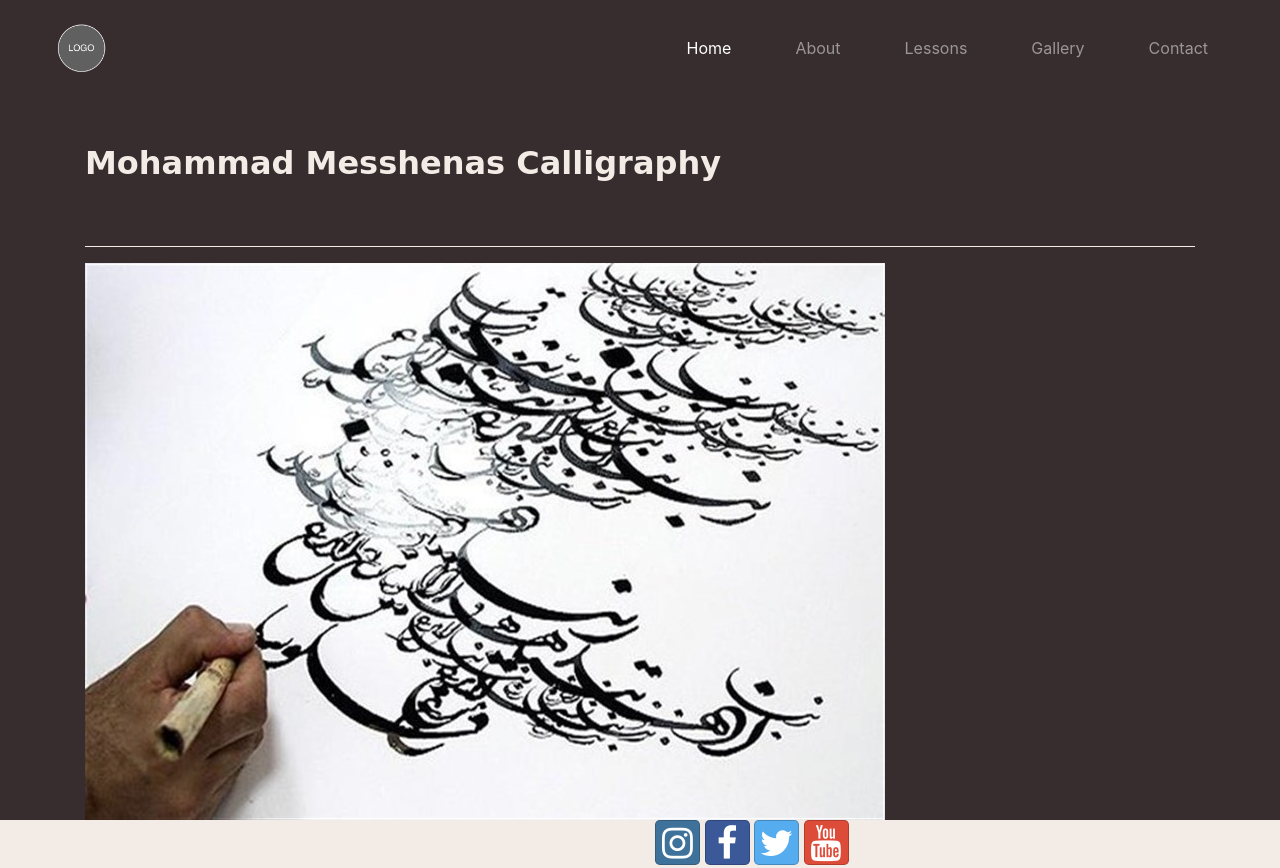
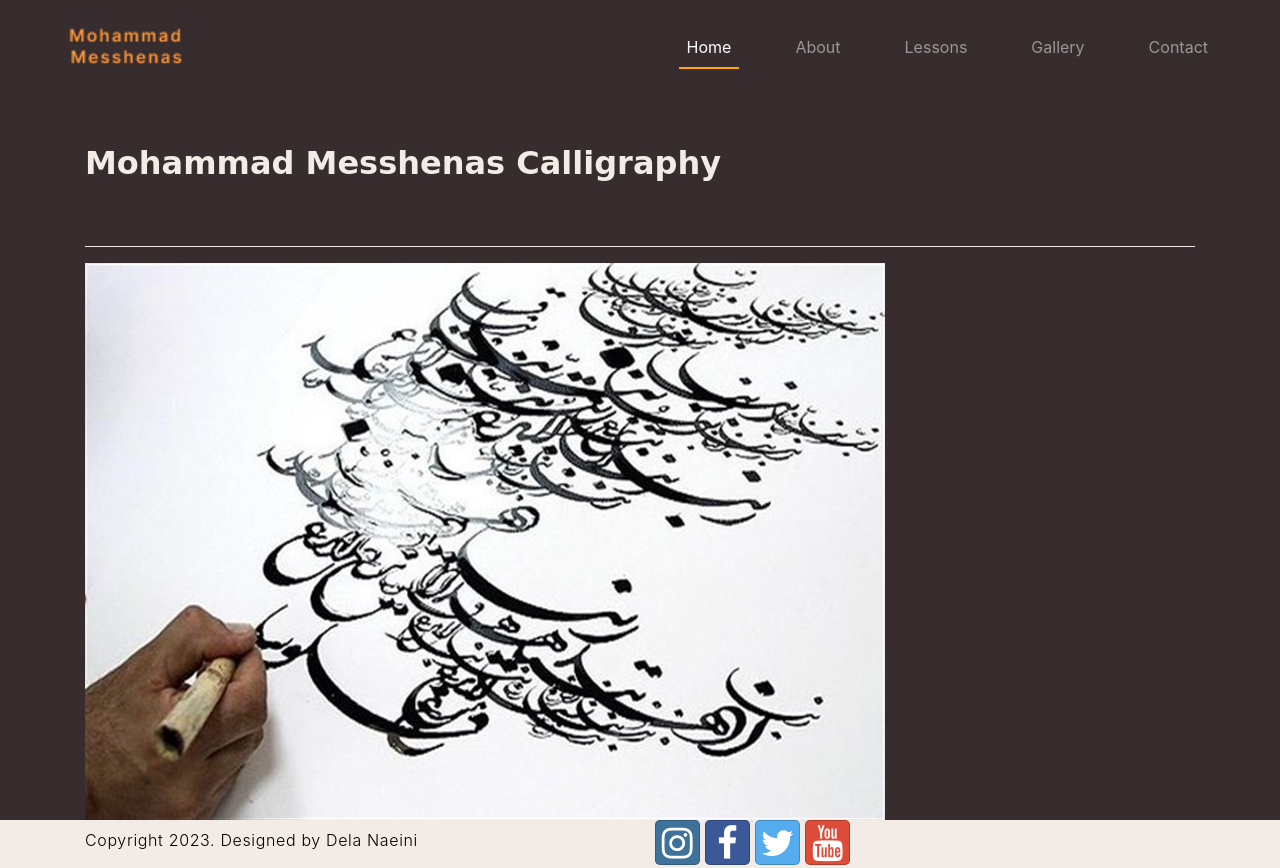
Before and after one commit to delanaeini/Mohammad-Calligraphy, a website: page index.html in a window 1280 px wide. Drawn offline with nearby package versions, Linux system fonts and the light colour scheme.

Commit message:
orange logo and navbar detail

```diff
--- a/css/styles.css
+++ b/css/styles.css
@@ -34,6 +34,10 @@ hr{
     text-align: right;
 }
 
+.nav-item.active{
+    border-bottom: 2px solid orange;
+}
+
 .navbar-toggler{
     padding: 2rem;
     border: 0;
@@ -41,6 +45,9 @@ hr{
 
 footer{
     background-color: #f3ece6;
+    color:black;
+    font-weight: 300;
+    letter-spacing: 0.04rem;
 }
 
 .carousel-caption {
--- a/index.html
+++ b/index.html
@@ -36,7 +36,7 @@
     <nav class="navbar navbar-expand-md navbar-dark sticky-top">
         <div class="container">
             <a class="navbar-brand ml-3" href="#">
-                <img src="images/logo-placeholder-image.png" width="70" height="70" alt="placeholder">
+                <img src="images/Mohammad-letter-logo.png" height="70" alt="placeholder">
             </a>
             <button class="navbar-toggler" type="button" data-toggle="collapse" data-target="#MMCaligraphyNavbar">
                 <span class="navbar-toggler-icon"></span>
```
Also changed, not shown: about.html (+1 -1 lines), contact.html (+1 -1 lines), gallery.html (+1 -1 lines), lessons.html (+1 -1 lines), images/Mohammad-letter-logo.png (added), 1 other file.
